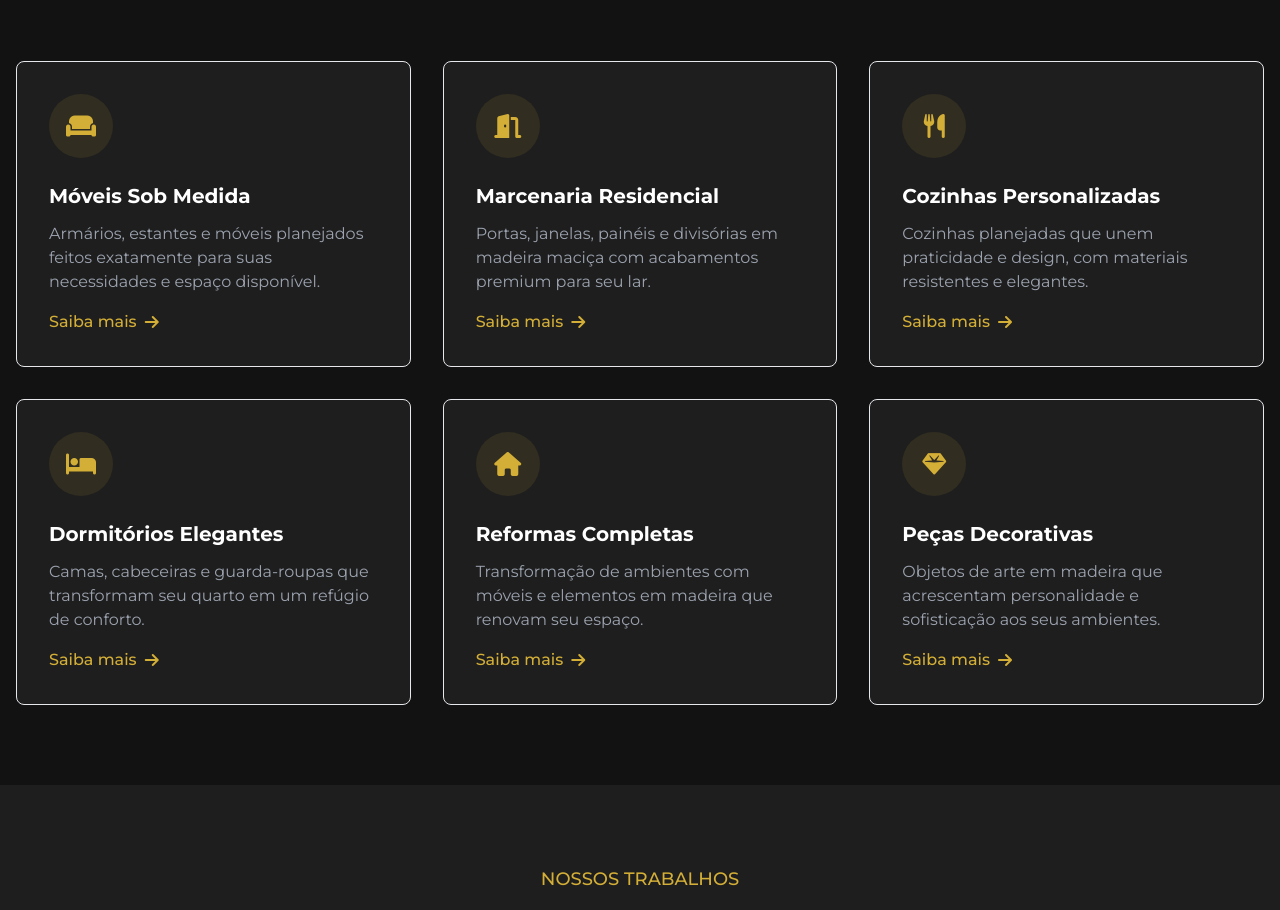
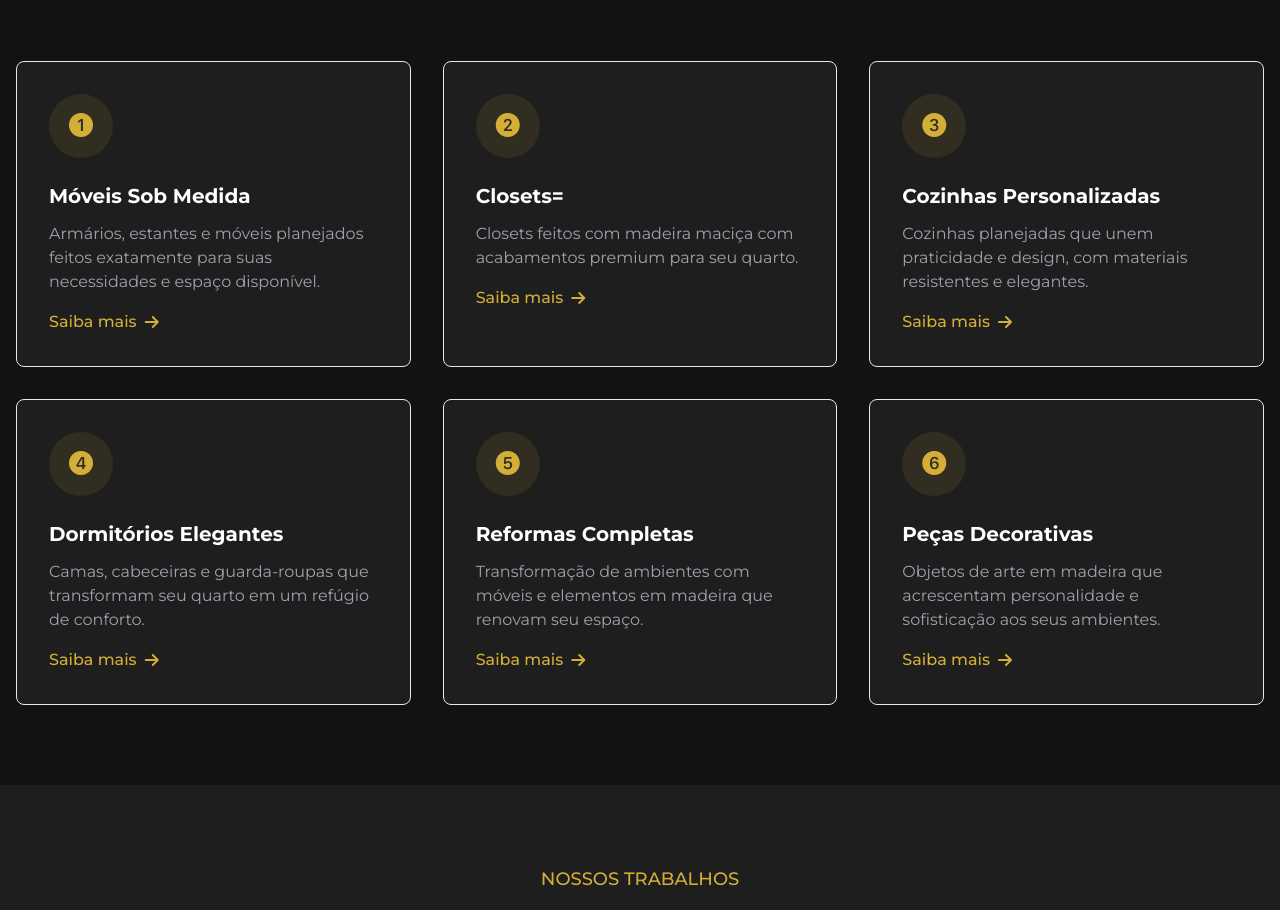
Before and after one commit to laurianoog/CMD-Website, a plain HTML site: page index.html in a window 1280 px wide. Shown: the part 1719-2629 px from the top of the page. Drawn offline with nearby package versions, Linux system fonts and the light colour scheme.

Commit message:
Add files via upload

```diff
--- a/index.html
+++ b/index.html
@@ -6,6 +6,7 @@
     <title>C.M.D Mobiliário - Marcenaria</title>
     <script src="https://cdn.tailwindcss.com"></script>
     <link rel="stylesheet" href="https://cdnjs.cloudflare.com/ajax/libs/font-awesome/6.4.0/css/all.min.css">
+    <link rel="stylesheet" href="https://cdn.jsdelivr.net/npm/bootstrap-icons@1.13.1/font/bootstrap-icons.min.css">
     <script>
         tailwind.config = {
             theme: {
@@ -203,7 +204,7 @@
             <div class="grid grid-cols-1 md:grid-cols-2 lg:grid-cols-3 gap-8">
                 <div class="bg-dark-800 p-8 rounded-lg hover:bg-dark-800/80 transition border border-dark-700 hover:border-gold-500/30">
                     <div class="bg-gold-500/10 w-16 h-16 rounded-full flex items-center justify-center mb-6">
-                        <i class="fas fa-couch text-gold-500 text-2xl"></i>
+                        <i class="bi bi-1-circle-fill text-gold-500 text-2xl"></i>
                     </div>
                     <h4 class="text-xl font-bold mb-3">Móveis Sob Medida</h4>
                     <p class="text-gray-400 mb-4">
@@ -216,11 +217,11 @@
 
                 <div class="bg-dark-800 p-8 rounded-lg hover:bg-dark-800/80 transition border border-dark-700 hover:border-gold-500/30">
                     <div class="bg-gold-500/10 w-16 h-16 rounded-full flex items-center justify-center mb-6">
-                        <i class="fas fa-door-open text-gold-500 text-2xl"></i>
+                        <i class="bi bi-2-circle-fill text-gold-500 text-2xl"></i>
                     </div>
-                    <h4 class="text-xl font-bold mb-3">Marcenaria Residencial</h4>
+                    <h4 class="text-xl font-bold mb-3">Closets=</h4>
                     <p class="text-gray-400 mb-4">
-                        Portas, janelas, painéis e divisórias em madeira maciça com acabamentos premium para seu lar.
+                        Closets feitos com madeira maciça com acabamentos premium para seu quarto.
                     </p>
                     <a href="https://wa.me/244946547471" target="_blank" class="text-gold-500 hover:text-gold-400 font-medium flex items-center">
                         Saiba mais <i class="fas fa-arrow-right ml-2"></i>
@@ -229,7 +230,7 @@
 
                 <div class="bg-dark-800 p-8 rounded-lg hover:bg-dark-800/80 transition border border-dark-700 hover:border-gold-500/30">
                     <div class="bg-gold-500/10 w-16 h-16 rounded-full flex items-center justify-center mb-6">
-                        <i class="fas fa-utensils text-gold-500 text-2xl"></i>
+                        <i class="bi bi-3-circle-fill text-gold-500 text-2xl"></i>
                     </div>
                     <h4 class="text-xl font-bold mb-3">Cozinhas Personalizadas</h4>
                     <p class="text-gray-400 mb-4">
@@ -242,7 +243,7 @@
 
                 <div class="bg-dark-800 p-8 rounded-lg hover:bg-dark-800/80 transition border border-dark-700 hover:border-gold-500/30">
                     <div class="bg-gold-500/10 w-16 h-16 rounded-full flex items-center justify-center mb-6">
-                        <i class="fas fa-bed text-gold-500 text-2xl"></i>
+                        <i class="bi bi-4-circle-fill text-gold-500 text-2xl"></i>
                     </div>
                     <h4 class="text-xl font-bold mb-3">Dormitórios Elegantes</h4>
                     <p class="text-gray-400 mb-4">
@@ -255,7 +256,7 @@
 
                 <div class="bg-dark-800 p-8 rounded-lg hover:bg-dark-800/80 transition border border-dark-700 hover:border-gold-500/30">
                     <div class="bg-gold-500/10 w-16 h-16 rounded-full flex items-center justify-center mb-6">
-                        <i class="fas fa-home text-gold-500 text-2xl"></i>
+                        <i class="bi bi-5-circle-fill text-gold-500 text-2xl"></i>
                     </div>
                     <h4 class="text-xl font-bold mb-3">Reformas Completas</h4>
                     <p class="text-gray-400 mb-4">
@@ -268,7 +269,7 @@
 
                 <div class="bg-dark-800 p-8 rounded-lg hover:bg-dark-800/80 transition border border-dark-700 hover:border-gold-500/30">
                     <div class="bg-gold-500/10 w-16 h-16 rounded-full flex items-center justify-center mb-6">
-                        <i class="fas fa-gem text-gold-500 text-2xl"></i>
+                        <i class="bi bi-6-circle-fill text-gold-500 text-2xl"></i>
                     </div>
                     <h4 class="text-xl font-bold mb-3">Peças Decorativas</h4>
                     <p class="text-gray-400 mb-4">
```
